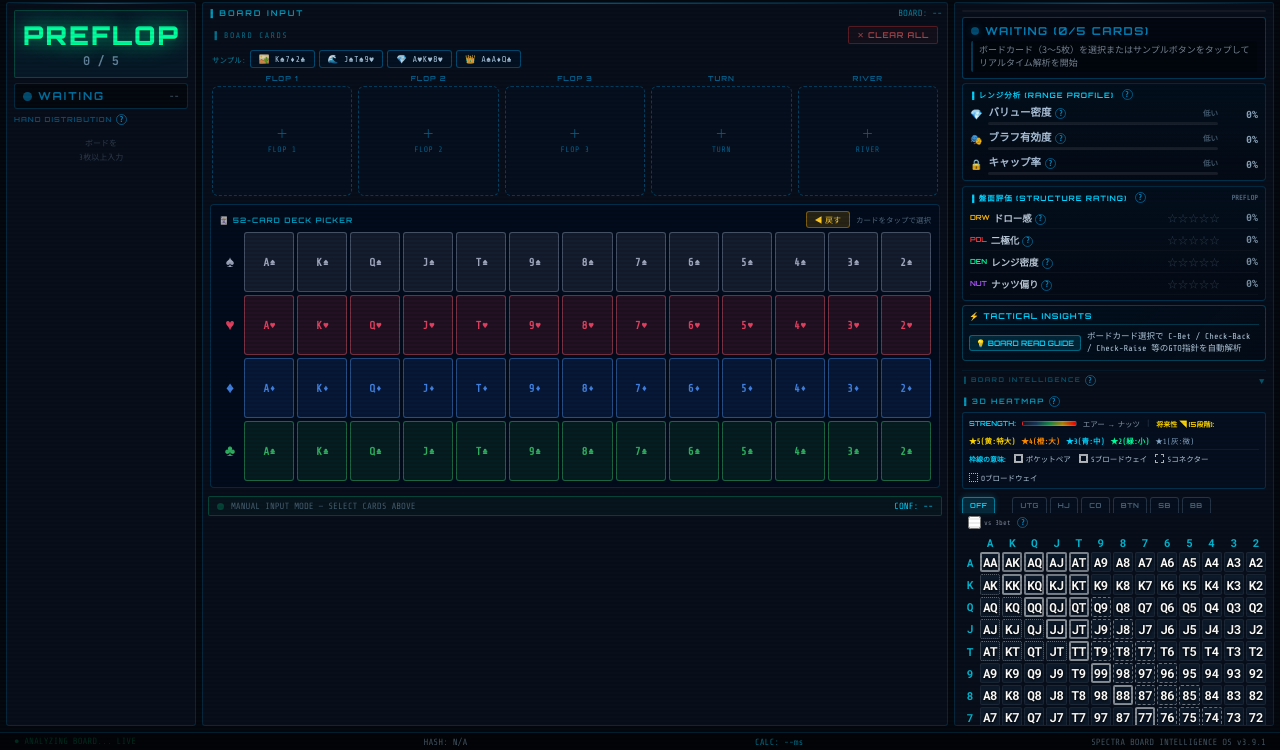
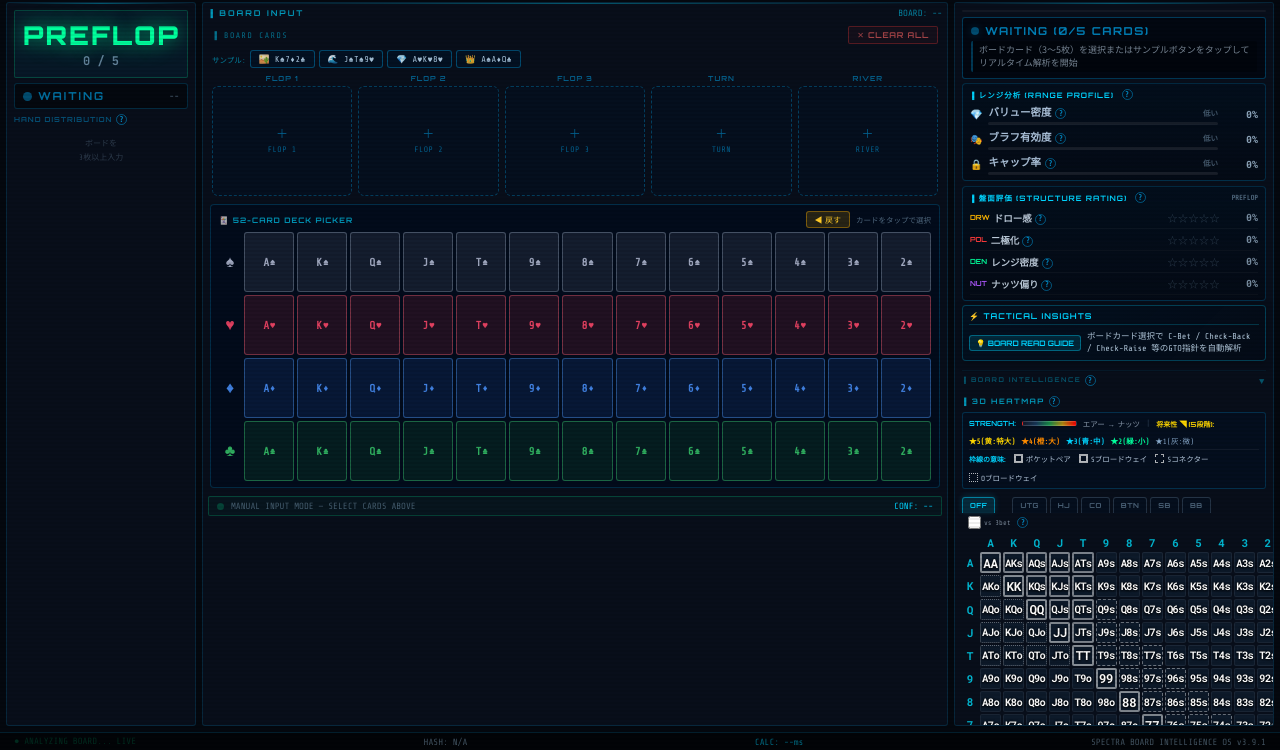
Before and after one commit to menosgrande/spectra-mobile, a plain HTML site: page index.html in a window 1280 px wide. Shown: the part 50-800 px from the top of the page. Drawn offline with nearby package versions, Linux system fonts and the light colour scheme.

Commit message:
Add files via upload

```diff
--- a/index.html
+++ b/index.html
@@ -327,6 +327,11 @@ body::after{content:'';position:fixed;inset:0;background:repeating-linear-gradie
   cursor:pointer;color:#ffffff;
   text-shadow:0 1px 3px rgba(0,0,0,0.95), 0 0 2px rgba(0,0,0,0.8);
   position:relative;
+}
+/* v3.9.4: 3文字ラベル（例: AKs / AKo）はセル幅に収まるよう縮小 */
+.hm-c-len3{
+  font-size: clamp(8px, 1vw + 4.5px, 10.5px) !important;
+  letter-spacing: -0.6px;
 }
 .hm-c:hover{
   transform:scale(1.18);
@@ -446,6 +451,7 @@ body::after{content:'';position:fixed;inset:0;background:repeating-linear-gradie
   .n-eq{font-size:11px;}.n-hand{font-size:18px;}.n-type{font-size:10px;}
   #hm-grid{grid-template-columns:14px repeat(13,1fr);gap:2px;}
   .hm-c{font-size:9px;}
+  .hm-c-len3{font-size:7.5px !important;}
   #ftr{display:none;}
 }
 </style>
@@ -2706,7 +2712,8 @@ function buildHeatmap() {
       const lbl = i===j ? r1+r2 : (i<j ? r1+r2+'s' : r2+r1+'o');
       const c   = document.createElement('div');
       c.className = 'hm-c'; c.id = 'hc'+(i*13+j);
-      c.title = lbl; c.textContent = lbl.slice(0,2);
+      c.title = lbl; c.textContent = lbl; // v3.9.4: スーテッド(s)/オフスート(o)を省略せずフル表示
+      if (lbl.length >= 3) c.classList.add('hm-c-len3');
       c.style.backgroundColor = '#0d1a2a';
       c.dataset.hand = lbl;
 
```
